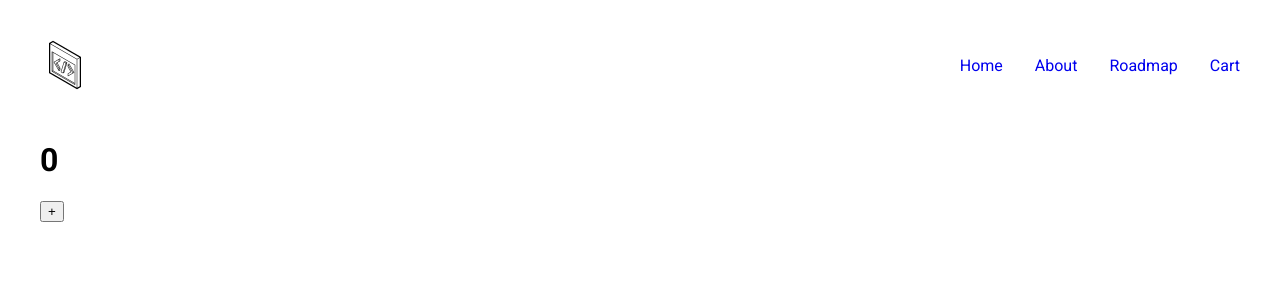
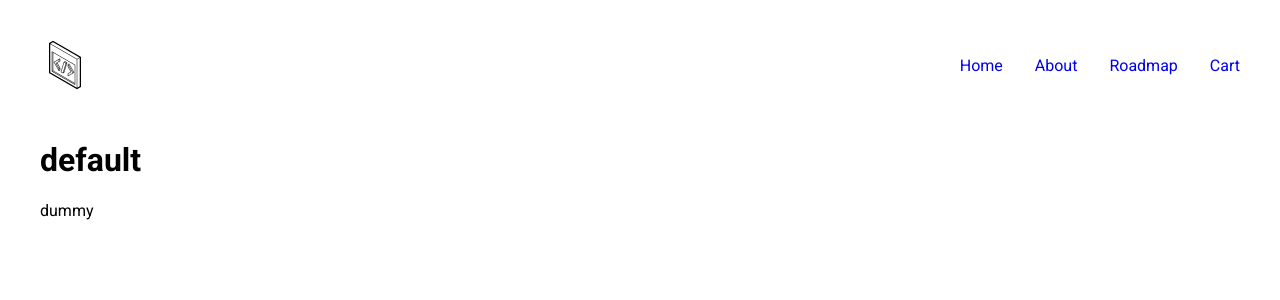
Before and after one commit to princewritecode/Coursy, a React (Vite) app: page /about in a window 1280 px wide. Shown: the top 300 px of the page. Built offline with nearby package versions, Linux system fonts and the light colour scheme; no server answers.

Commit message:
coursy version 1.10 added custom hooks to follow single responsiblity prinicipal to make my code more moduler

```diff
--- a/src/components/About.js
+++ b/src/components/About.js
@@ -1,28 +1,19 @@
 import React from "react";
+import { User } from './Userclass';
+import { User2 } from './userclass2';
 export class About extends React.Component
 {
     constructor(props)
     {
         super(props);
-        console.log(props);
-        console.log(this);
-        this.state = {
-            count: 0
-        };
     }
+
     render()
     {
-        const { count } = this.state;
         return (
             <div>
-                <h1>{count}</h1>
-                <button onClick={() =>
-                {
-                    this.setState({
-                        count: count + 1
-                    });
-                }}>+</button>
+                <User></User>
             </div>
         );
-    };
-}
+    }
+};
--- a/src/components/Body.js
+++ b/src/components/Body.js
@@ -16,7 +16,6 @@ export function Body()
     {
         const data = await fetch('https://www.udemy.com/api-2.0/discovery-units/?context=personalized_home&from=0&page_size=6&item_count=18&source_page=logged_out_homepage&locale=en_US&navigation_locale=en&skip_price=true');
         const awaitData = await data.json();
-
         setOrigcourse(awaitData.units[0].items);
         setCourse(awaitData.units[0].items);
     };
--- a/src/components/Courseinfo.js
+++ b/src/components/Courseinfo.js
@@ -1,28 +1,12 @@
 import { useEffect, useState } from "react";
 import { useParams } from "react-router-dom";
+import { useCourse } from "../../utils/useCourse";
 export const Courseinfo = () =>
 {
 
-    const [courseInfo, setcourseinfo] = useState([]);
+    // const [courseInfo, setcourseinfo] = useState([]);
     const { courseid } = useParams();
-    useEffect(() =>
-    {
-        console.log('useeffect run');
-        try
-        {
-            fetchCourseInfo();
-        }
-        catch (error)
-        {
-            console.log(error);
-        }
-    }, []);
-    const fetchCourseInfo = async () =>
-    {
-        const courseInfoData = await fetch(`https://www.udemy.com/api-2.0/courses/${courseid}/?fields[course]=title,context_info,primary_category,primary_subcategory,avg_rating_recent,visible_instructors,locale,estimated_content_length,num_subscribers`);
-        const dataJson = await courseInfoData.json();
-        setcourseinfo(dataJson);
-    };
+    const courseInfo = useCourse(courseid);
     console.log(courseInfo);
     return courseInfo && courseInfo.context_info && courseInfo.context_info.category ? (
         <div className="course">
--- a/src/components/Roadmap.js
+++ b/src/components/Roadmap.js
@@ -21,7 +21,6 @@ export const Roadmap = () =>
         console.log(dataJson);
         setRoadmap(dataJson);
     };
-
     return roadmap.length !== 0 ? (
         <div>
             {
--- /dev/null
+++ b/src/components/Userclass.js
@@ -0,0 +1,42 @@
+import React from "react";
+
+export class User extends React.Component
+{
+    constructor(props)
+    {
+        super(props);
+        console.log(props);
+        this.state = {
+            userInfo: {
+                name: 'default',
+                id: 'dummy',
+                avatar_url: 'dummyurl'
+            }
+        };
+    }
+    componentDidUpdate()
+    {
+        console.log('welcome to component did update after the update phase is completed');
+    }
+    async componentDidMount()
+    {
+        const data = await fetch('https://api.github.com/users/princewritecode');
+        const value = await data.json();
+        console.log(value);
+        this.setState({
+            userInfo: value
+        });
+    };
+    render()
+    {
+        const { name, id, avatar_url } = this.state.userInfo;
+        return (
+            <>
+                <h1>
+                    {name}
+                </h1>
+                <p>{id}</p>
+            </>
+        );
+    }
+}
--- /dev/null
+++ b/src/components/userclass2.js
@@ -0,0 +1,24 @@
+import React from "react";
+
+export class User2 extends React.Component
+{
+
+    constructor(props)
+    {
+        super(props);
+        console.log(props);
+        console.log('child constructor of user2 class');
+    }
+
+    componentDidMount()
+    {
+        console.log('component did mount is called child user 2');
+    }
+
+    render()
+    {
+        console.log('chhild redner user 2');
+        return (<h1>Hello from class componet user2</h1>);
+    }
+
+}
--- /dev/null
+++ b/utils/useCourse.js
@@ -0,0 +1,25 @@
+//This is how custom hooks are made following single responsiblity principal
+import { useState, useEffect } from "react";
+export const useCourse = (courseid) =>
+{
+    const [courseInfo, setcourseinfo] = useState(null);
+    useEffect(() =>
+    {
+        console.log('useeffect run');
+        try
+        {
+            fetchCourseInfo();
+        }
+        catch (error)
+        {
+            console.log(error);
+        }
+    }, []);
+    const fetchCourseInfo = async () =>
+    {
+        const courseInfoData = await fetch(`https://www.udemy.com/api-2.0/courses/${courseid}/?fields[course]=title,context_info,primary_category,primary_subcategory,avg_rating_recent,visible_instructors,locale,estimated_content_length,num_subscribers`);
+        const dataJson = await courseInfoData.json();
+        setcourseinfo(dataJson);
+    };
+    return courseInfo;
+};
```
Also changed, not shown: 2 other files (tests, documents, lock files or other folders).
